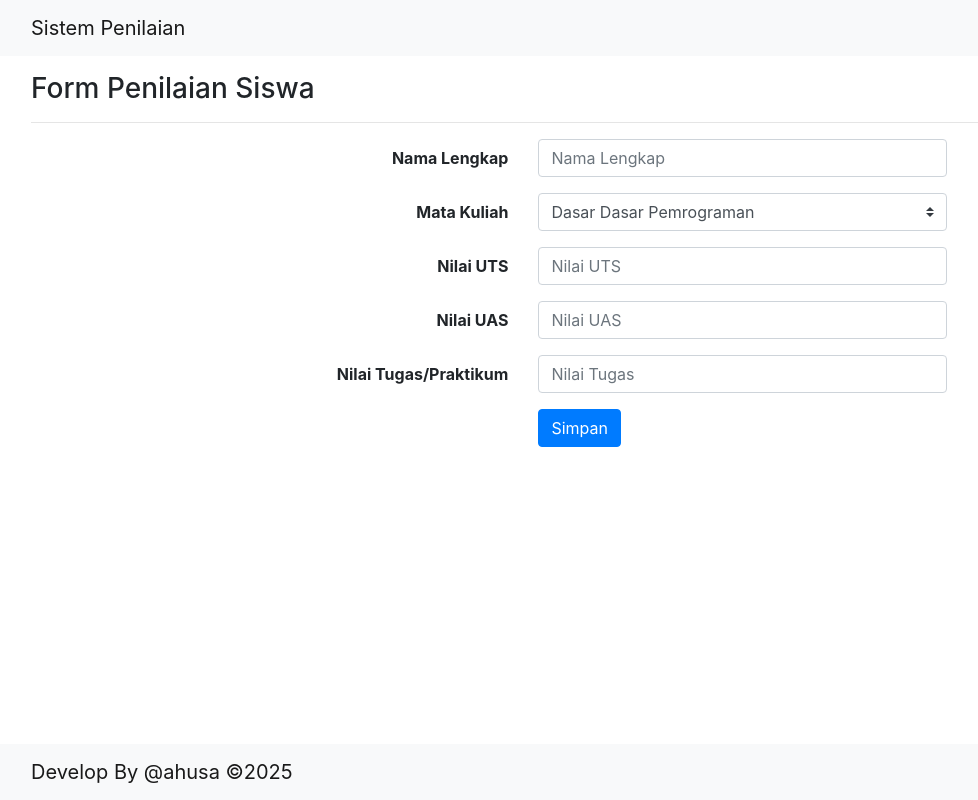
After one commit to AhmadGhazy20/pratikum-ppweb2, a PHP site: page /form_nilai.php in a window 1280 px wide. The commit adds this page. Shown: the whole page, without its empty margins (54-1032 px from the left). Run offline with PHP 8.4, Linux system fonts and the light colour scheme.

Commit message:
tugas_ppweb2

```diff
--- /dev/null
+++ b/tugas_ppweb2/form_nilai.php
@@ -0,0 +1,87 @@
+<!doctype html>
+<html lang="en">
+
+<head>
+    <meta charset="utf-8">
+    <meta name="viewport" content="width=device-width, initial-scale=1, shrink-to-fit=no">
+    <link rel="stylesheet" href="https://cdn.jsdelivr.net/npm/bootstrap@4.1.3/dist/css/bootstrap.min.css" integrity="sha384-MCw98/SFnGE8fJT3GXwEOngsV7Zt27NXFoaoApmYm81iuXoPkFOJwJ8ERdknLPMO" crossorigin="anonymous">
+    <title>Form Nilai Siswa</title>
+
+    <style>
+        @media (min-width: 426px) {
+            form {
+                width: 65%;
+            }
+        }
+    </style>
+</head>
+
+<body>
+    <header>
+        <nav class="navbar navbar-expand-md navbar-light bg-light">
+            <div class="container">
+                <a class="navbar-brand" href="#">Sistem Penilaian</a>
+            </div>
+        </nav>
+    </header>
+
+    <main role="main" class="container mt-3">
+        <h3>Form Penilaian Siswa</h3>
+        <hr />
+        <form class="mx-auto" action="nilai_siswa.php" method="post">
+            <div class="form-group row">
+                <label for="nama" class="col-5 col-form-label font-weight-bold text-right">Nama Lengkap</label>
+                <div class="col-7">
+                    <input id="nama" name="nama" placeholder="Nama Lengkap" type="text" required="required" class="form-control">
+                </div>
+            </div>
+            <div class="form-group row">
+                <label for="matkul" class="col-5 col-form-label font-weight-bold text-right">Mata Kuliah</label>
+                <div class="col-7">
+                    <select id="matkul" name="matkul" class="custom-select" required="required">
+                        <option>Dasar Dasar Pemrograman</option>
+                        <option>Basis Data I</option>
+                        <option>Pemrograman Web 1</option>
+                    </select>
+                </div>
+            </div>
+            <div class="form-group row">
+                <label for="nilai_uts" class="col-5 col-form-label font-weight-bold text-right">Nilai UTS</label>
+                <div class="col-7">
+                    <input id="nilai_uts" name="nilai_uts" placeholder="Nilai UTS" type="number" class="form-control" required="required" min="0" max="100">
+                </div>
+            </div>
+            <div class="form-group row">
+                <label for="nilai_uas" class="col-5 col-form-label font-weight-bold text-right">Nilai UAS</label>
+                <div class="col-7">
+                    <input id="nilai_uas" name="nilai_uas" placeholder="Nilai UAS" type="number" class="form-control" required="required" min="0" max="100">
+                </div>
+            </div>
+            <div class="form-group row">
+                <label for="nilai_tugas" class="col-5 col-form-label font-weight-bold text-right">Nilai Tugas/Praktikum</label>
+                <div class="col-7">
+                    <input id="nilai_tugas" name="nilai_tugas" placeholder="Nilai Tugas" type="number" class="form-control" required="required" min="0" max="100">
+                </div>
+            </div>
+            <div class="form-group row">
+                <div class="offset-5 col-7">
+                    <button type="submit" name="proses" value="simpan" class="btn btn-primary">Simpan</button>
+                </div>
+            </div>
+        </form>
+    </main>
+
+    <footer class="mt-5" style="bottom: 0; left: 0; right: 0; position: fixed;">
+        <nav class="navbar navbar-expand-md navbar-light bg-light">
+            <div class="container">
+                <a class="navbar-brand" href="#">Develop By @ahusa &copy;<?= date("Y") ?></a>
+            </div>
+        </nav>
+    </footer>
+
+    <script src="https://code.jquery.com/jquery-3.3.1.slim.min.js" integrity="sha384-q8i/X+965DzO0rT7abK41JStQIAqVgRVzpbzo5smXKp4YfRvH+8abtTE1Pi6jizo" crossorigin="anonymous"></script>
+    <script src="https://cdn.jsdelivr.net/npm/popper.js@1.14.3/dist/umd/popper.min.js" integrity="sha384-ZMP7rVo3mIykV+2+9J3UJ46jBk0WLaUAdn689aCwoqbBJiSnjAK/l8WvCWPIPm49" crossorigin="anonymous"></script>
+    <script src="https://cdn.jsdelivr.net/npm/bootstrap@4.1.3/dist/js/bootstrap.min.js" integrity="sha384-ChfqqxuZUCnJSK3+MXmPNIyE6ZbWh2IMqE241rYiqJxyMiZ6OW/JmZQ5stwEULTy" crossorigin="anonymous"></script>
+</body>
+
+</html>
```
Also changed, not shown: tugas_ppweb2/form_belanja.php (+22 -5 lines).
